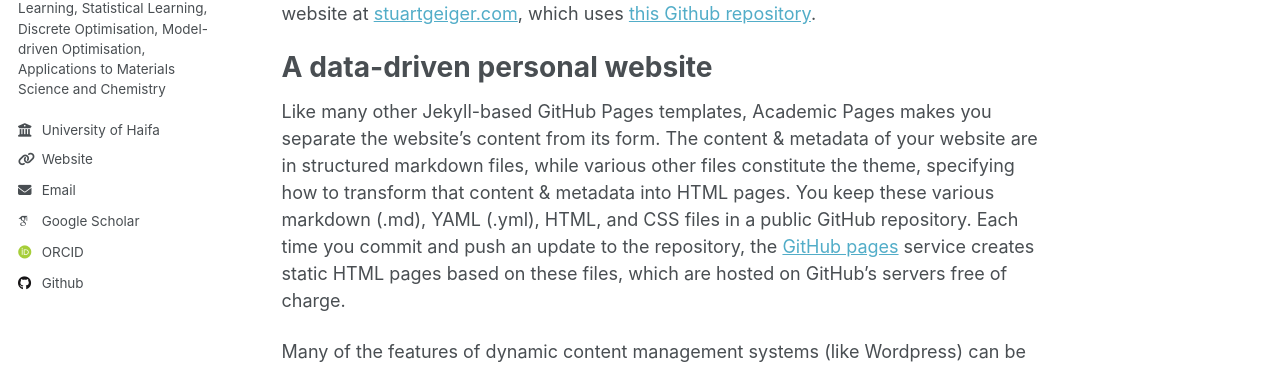
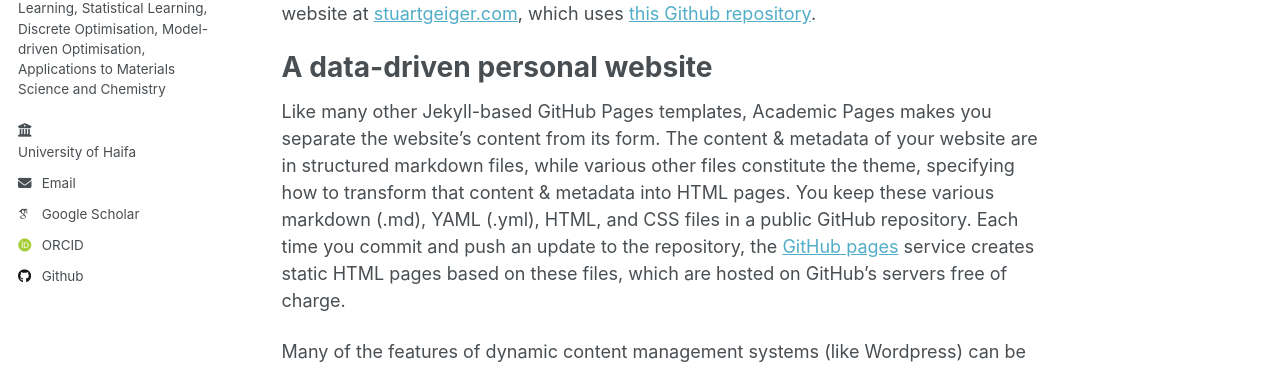
Before and after one commit to marioboley/marioboley.github.io, a Jekyll site: the page built from _pages/about.md, in a window 1280 px wide. Shown: the part 391-760 px from the top of the page. Built offline with Jekyll 4.4.1, drawn with Linux system fonts in a browser that asks for light colours; some web fonts are replaced.

Commit message:
Update author-profile.html

```diff
--- a/_includes/author-profile.html
+++ b/_includes/author-profile.html
@@ -28,11 +28,21 @@
         <li class="author__desktop"><i class="fa-solid fa-location-dot icon-pad-right" aria-hidden="true"></i>{{ author.location }}</li>
       {% endif %}
       {% if author.employer %}
+        <li class="author__desktop">
+          <i class="fas fa-fw fa-building-columns icon-pad-right" aria-hidden="true"></i>
+          {% if author.uri %}
+            <a href="{{ author.uri }}">{{ author.employer }}</a>
+          {% else %}
+            {{ author.employer }}
+          {% endif %}
+        </li>
+      {% endif %}
+<!--       {% if author.employer %}
         <li class="author__desktop"><i class="fas fa-fw fa-building-columns icon-pad-right" aria-hidden="true"></i>{{ author.employer }}</li>
-      {% endif %}
-      {% if author.uri %}
+      {% endif %} -->
+<!--       {% if author.uri %}
         <li><a href="{{ author.uri }}"><i class="fas fa-fw fa-link icon-pad-right" aria-hidden="true"></i>{{ site.data.ui-text[site.locale].website_label | default: "Website" }}</a></li>
-      {% endif %}
+      {% endif %} -->
       {% if author.email %}
         <li><a href="mailto:{{ author.email }}"><i class="fas fa-fw fa-envelope icon-pad-right" aria-hidden="true"></i>{{ site.data.ui-text[site.locale].email_label | default: "Email" }}</a></li>
       {% endif %}
```
